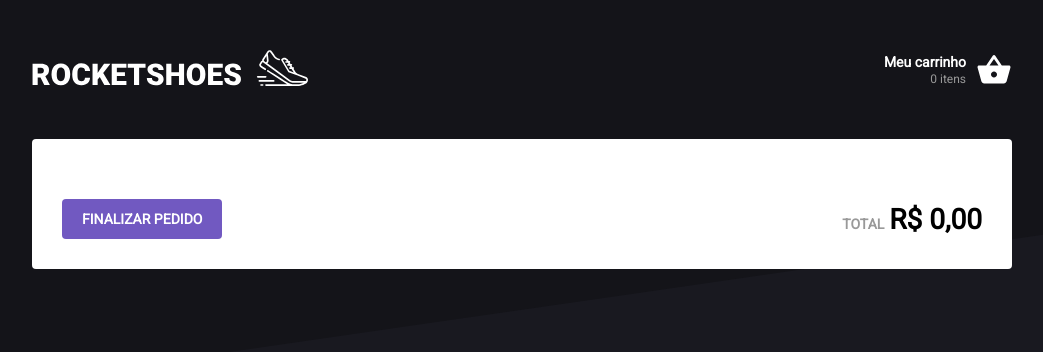
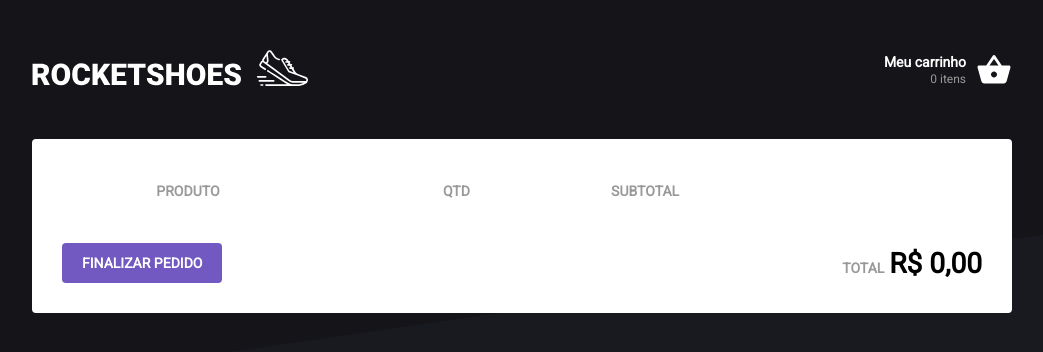
Before and after one commit to nikolaslopes/react-ignite-chapter02-challenge01, a React (Create React App) app: page /cart in a window 1280 px wide. Shown: the top 352 px of the page, without its empty margins (118-1161 px from the left). Built offline with nearby package versions, Linux system fonts and the light colour scheme.

Commit message:
:pencil2:add unique key on tbody

```diff
--- a/src/pages/Cart/index.tsx
+++ b/src/pages/Cart/index.tsx
@@ -49,8 +49,6 @@ const Cart = (): JSX.Element => {
   return (
     <Container>
       <ProductTable>
-        {cartFormatted.map((product) => (
-          <>
         <thead>
           <tr>
             <th aria-label="product image" />
@@ -60,7 +58,8 @@ const Cart = (): JSX.Element => {
             <th aria-label="delete icon" />
           </tr>
         </thead>
-            <tbody>
+        {cartFormatted.map((product) => (
+          <tbody key={product.id}>
             <tr data-testid="product">
               <td>
                 <img src={product.image} alt={product.title} />
@@ -108,7 +107,6 @@ const Cart = (): JSX.Element => {
               </td>
             </tr>
           </tbody>
-          </>
         ))}
       </ProductTable>
 
```
Lines whose indentation alone changed are shown as unchanged.
